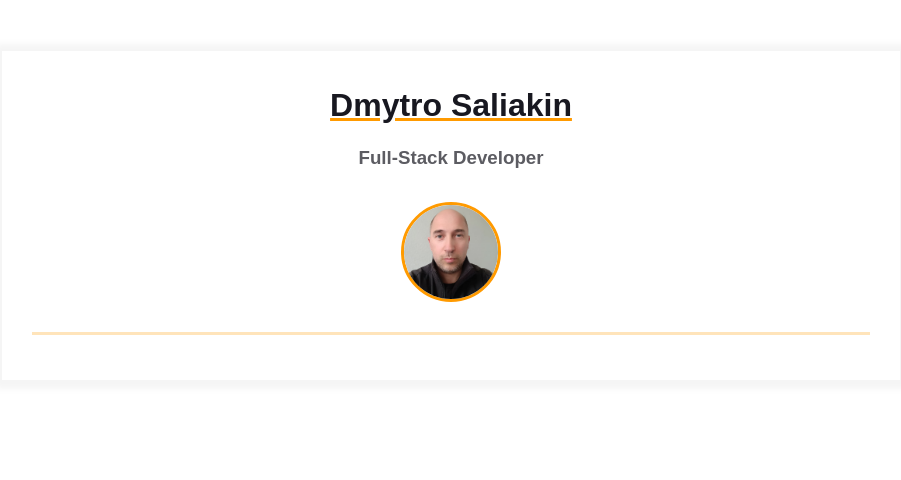
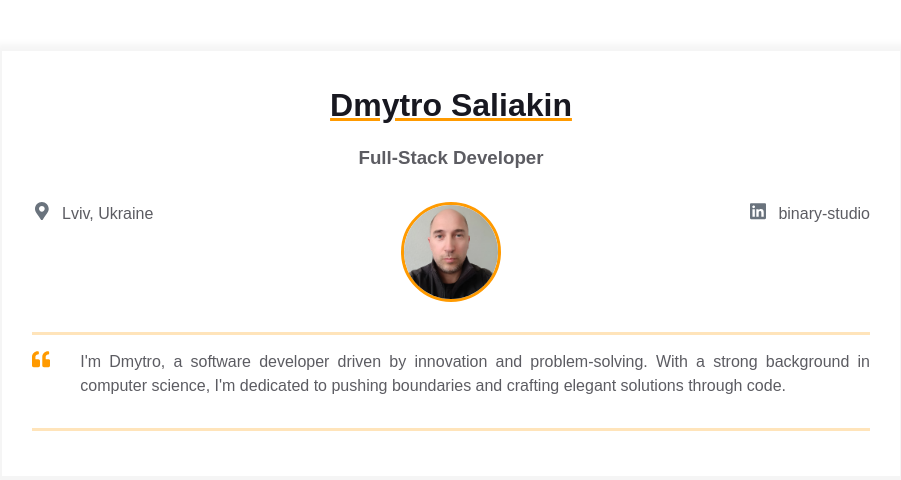
Before and after one commit to dmitrysdevfs/homepage, a plain HTML site: page index.html in a window 1280 px wide. Shown: the whole page, without its empty margins (189-1090 px from the left). Drawn offline with Linux system fonts and the light colour scheme.

Commit message:
Add contacts and intro

```diff
--- a/index.html
+++ b/index.html
@@ -17,13 +17,63 @@
           <h3 class="contact-info__sub-header">Full-Stack Developer</h3>
 
           <div class="contact_info_container fh">
-            <div class="contact-info__block"></div>
+            <div class="contact-info__block">
+              <a href="" rel="author" class="contact-info__item">
+                <div class="contact-info__item-icon-wrapper">
+                  <svg class="contact-info__item-icon" xmlns="http://www.w3.org/2000/svg" viewBox="0 0 384 512">
+                    <path d="M172.268 501.67C26.97 291.031 0 269.413 0 192 0 85.961 85.961 0 192
+                      0s192 85.961 192 192c0 77.413-26.97 99.031-172.268 309.67-9.535
+                      13.774-29.93 13.773-39.464 0zM192 272c44.183 0 80-35.817
+                      80-80s-35.817-80-80-80-80 35.817-80 80 35.817 80 80 80z"></path>
+                  </svg>
+                </div>
+                <span>Lviv, Ukraine</span>
+              </a>
+            </div>
 
             <div class="contact-info__block contact-info__block--center">
               <img class="contact-info__avatar" src="assets/avatar.jpg" alt="Avatar" />
             </div>
 
-            <div class="contact-info__block"></div>
+            <div class="contact-info__block">
+              <a href="https://ua.linkedin.com/company/binary-studio_241166" rel="author" class="contact-info__item">
+                <div class="contact-info__item-icon-wrapper">
+                  <svg class="contact-info__item-icon" xmlns="http://www.w3.org/2000/svg" viewBox="0 0 448 512">
+                    <path d="M416 32H31.9C14.3 32 0 46.5 0 64.3v383.4C0 465.5 14.3 480 31.9
+                      480H416c17.6 0 32-14.5 32-32.3V64.3c0-17.8-14.4-32.3-32-32.3zM135.4
+                      416H69V202.2h66.5V416zm-33.2-243c-21.3 0-38.5-17.3-38.5-38.5S80.9 96
+                      102.2 96c21.2 0 38.5 17.3 38.5 38.5 0 21.3-17.2 38.5-38.5 38.5zm282.1
+                      243h-66.4V312c0-24.8-.5-56.7-34.5-56.7-34.6 0-39.9 27-39.9
+                      54.9V416h-66.4V202.2h63.7v29.2h.9c8.9-16.8 30.6-34.5 62.9-34.5 67.2
+                      0 79.7 44.3 79.7 101.9V416z"></path>
+                  </svg>
+                </div>
+                <span>binary-studio</span>
+              </a>
+            </div>
+          </div>
+        </div>
+      </div>
+      <div class="container">
+        <div class="resume__block">
+          <div class="intro">
+            <div class="intro__icon-wrapper">
+              <svg class="intro__icon" xmlns="http://www.w3.org/2000/svg" viewBox="0 0 512 512">
+                <path d="M464 256h-80v-64c0-35.3 28.7-64 64-64h8c13.3 0 24-10.7
+            24-24V56c0-13.3-10.7-24-24-24h-8c-88.4 0-160 71.6-160 160v240c0
+            26.5 21.5 48 48 48h128c26.5 0 48-21.5
+            48-48V304c0-26.5-21.5-48-48-48zm-288 0H96v-64c0-35.3 28.7-64
+            64-64h8c13.3 0 24-10.7 24-24V56c0-13.3-10.7-24-24-24h-8C71.6
+            32 0 103.6 0 192v240c0 26.5 21.5 48 48 48h128c26.5 0 48-21.5
+            48-48V304c0-26.5-21.5-48-48-48z"></path>
+              </svg>
+            </div>
+            <p class="intro_text">
+              I'm Dmytro, a software developer driven by innovation and
+              problem-solving. With a strong background in computer science,
+              I'm dedicated to pushing boundaries and crafting elegant
+              solutions through code.
+            </p>
           </div>
         </div>
       </div>
```
